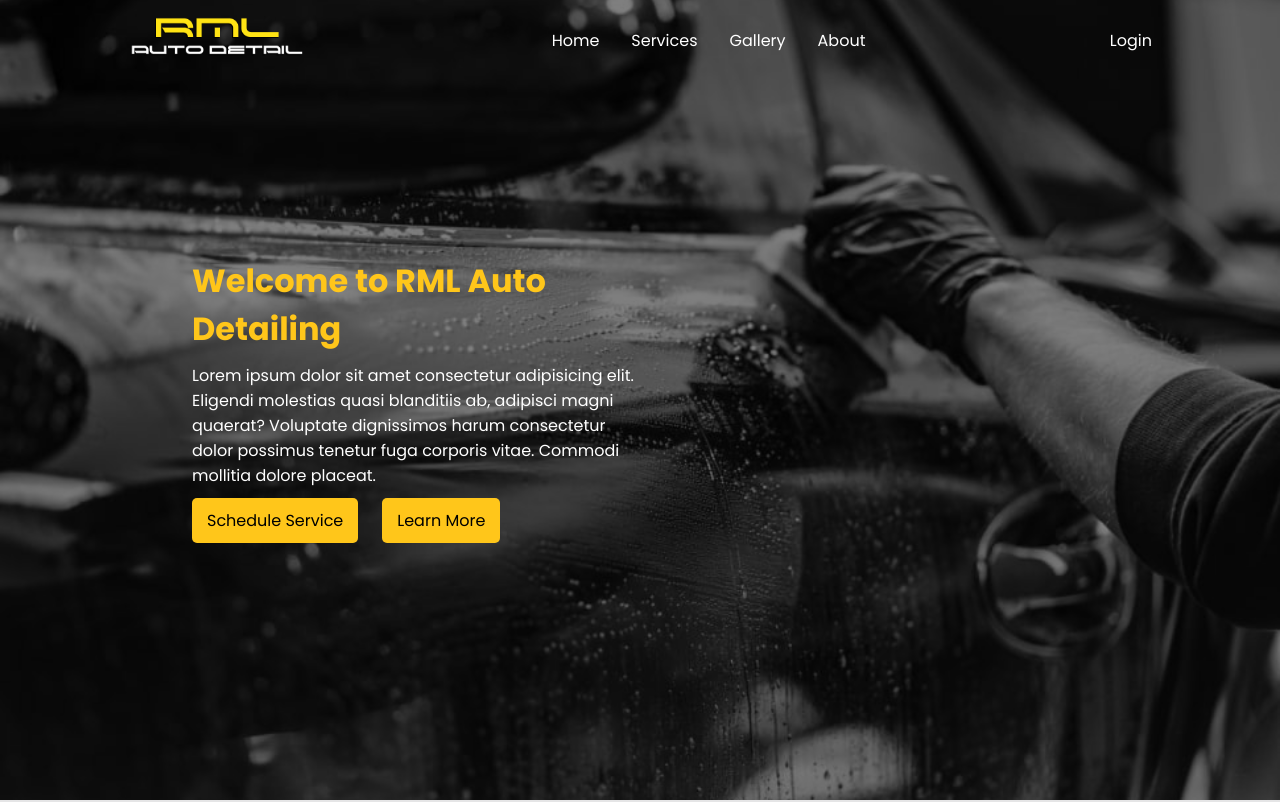
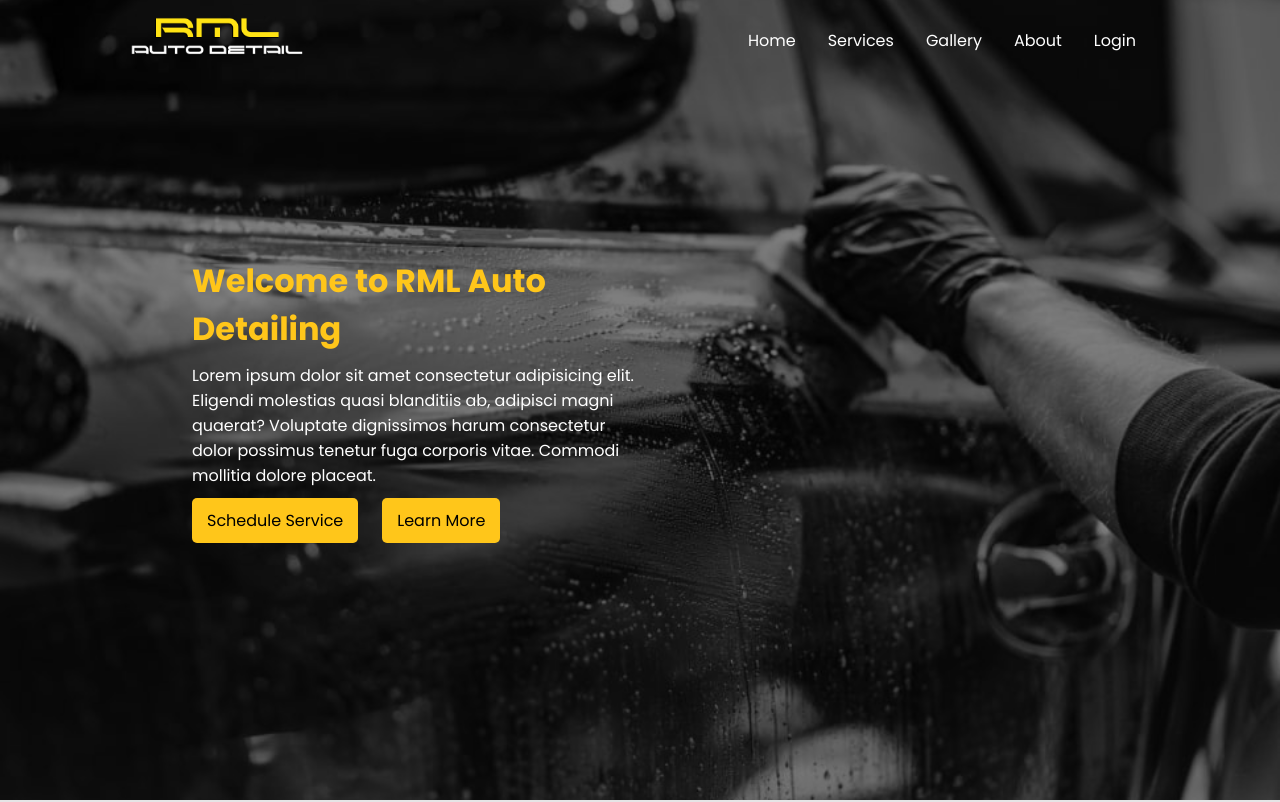
Before and after one commit to jjobrien15/rmlautodetailing, a React (Vite) app in the folder client/: page / in a window 1280 px wide. Shown: the top 802 px of the page. Built offline with nearby package versions, Linux system fonts and the light colour scheme.

Commit message:
Update Mobile Nav & Appointment

```diff
--- a/client/src/components/Navbar.jsx
+++ b/client/src/components/Navbar.jsx
@@ -7,6 +7,7 @@ import { FontAwesomeIcon } from '@fortawesome/react-fontawesome';
 import { faBars, faMultiply } from '@fortawesome/free-solid-svg-icons';
 import { useGetUserID } from "../hooks/useGetUserID";
 import axios from "axios";
+import "../stylesheets/navbar.scss"
 
 const Navbar = () => {
   //State to check if scrolled away from top of page to add styling to navbar if moved
@@ -93,7 +94,6 @@ const ProfileMenu = [
 
   const handleProfileDropdown = () => {
     setProfileDropdown(!profileDropdown);
-    console.log(profileDropdown);
   }
 
    //Logout function clears access token from cookies
@@ -106,24 +106,21 @@ const ProfileMenu = [
   }
 
   return (
-    <nav className={`${scrolling || navCollapsed || profileDropdown ? "scrolling" : ""}`}>
+    <nav className={`${scrolling || navCollapsed ? "scrolling" : ""}`}>
 
       <div className="logo"><a href="/"><img src={RMLLogo} alt="RML Auto Detailing" /></a></div>
 
-      <ul className="navLinks">
-        {NavLinks.map((link) => (
-          <li key={link.name}><a href={link.href}>{link.name}</a></li>
-        ))}
-      </ul>
-
-      <ul className="profileLinks">
-      {!cookies.access_token ?
+      <ul className={`${navCollapsed ? "collapsed" : "navLinks"}`}>
+          {NavLinks.map((link) => (
+              <li key={link.name}><a href={link.href}>{link.name}</a></li>
+          ))}
+        {!cookies.access_token ?
             RightNavLinks.map((link) => (
               <li key={link.name}><a href={link.href}>{link.name}</a></li>
             ))
             :
           <li className="navProfileBtnLink">
-            <a href="/Profile/MyAppointments" className="navProfileBtn">My Profile</a>
+              <button className="navProfileBtn">My Profile </button>
               <div className="navProfileMenu">
                 {ProfileMenu.map((link, key) => (
                   <a className="navProfileMenuLink" key={key} href={link.href}>{link.name}</a>
@@ -133,30 +130,6 @@ const ProfileMenu = [
             </li>
         }
       </ul>
-
-
-
-
-      {/*<ul className={`${navCollapsed ? "collapsed" : "navLinks"}`}>
-          {NavLinks.map((link) => (
-              <li key={link.name}><a href={link.href}>{link.name}</a></li>
-          ))}
-        {!cookies.access_token ?
-            RightNavLinks.map((link) => (
-              <li key={link.name}><a href={link.href}>{link.name}</a></li>
-            ))
-            :
-          <li className="navProfileBtnLink">
-              <button className="navProfileBtn">Profile</button>
-              <div className="navProfileMenu">
-                {ProfileMenu.map((link, key) => (
-                  <a className="navProfileMenuLink" key={key} href={link.href}>{link.name}</a>
-                ))}
-                <a className="navProfileMenuLink" onClick={logout}>Logout</a>
-              </div>
-            </li>
-        }
-      </ul>*/}
 
       <button className="menuBtn" id="menuBtn"type="button" onClick={handleNavbarCollapse}>
           <FontAwesomeIcon icon={navCollapsed ? faMultiply : faBars} />
--- a/client/src/pages/login.jsx
+++ b/client/src/pages/login.jsx
@@ -55,7 +55,7 @@ const Login = () => {
       if(!response.data.message){
         setCookies("access_token", response.data.token);
         window.localStorage.setItem("userID", response.data.userID);
-        navigate("/Profile/Appointments");
+        navigate("/Profile/MyAppointments");
       }else{
         setErrorMessage(response.data.message);
       }
--- a/client/src/stylesheets/main.scss
+++ b/client/src/stylesheets/main.scss
@@ -70,82 +70,6 @@ a{
   background: var.$gold;
   border-radius: 100px;
 }
-
-
-
-nav{
-    position: fixed;
-    top: 0;
-    left: 0;
-    right: 0;
-    display: flex;
-    justify-content: space-between;
-    padding: 0 10%;
-    align-items: center;
-    font-weight: 400;
-    background-color: transparent;
-    transition: ease 0.3s all;
-    height: var.$responsive-nav-height;
-    .logo img{
-        height: 40px;
-    }
-
-    .menuBtn{
-        display: none;
-    }
-
-    ul{
-        display: flex;
-        align-items: center;
-        height: 100%;
-        gap: 2rem;
-        list-style-type: none;
-        li {
-            height: 100%;
-            a, .navProfileBtn{
-                display: flex;
-                align-items: center;
-                position: relative;
-                color: var.$white;
-                height: 100%;
-                transition: all 0.3s ease;
-                font-size: 1rem;
-                cursor: pointer;
-                &:hover{
-                    color: var.$gold;
-                }
-            }
-
-        }
-
-        .navProfileBtn{
-            border: none;
-            background-color: transparent;
-            cursor: pointer;
-        }
-        .navProfileMenu{
-            display: none;
-            border-radius: 0 0 1rem 1rem;
-            a{
-                padding: 1rem 2rem;
-
-                &:hover{
-                    color: var.$gold;
-                }
-            }
-        }
-        .navProfileBtnLink:hover .navProfileMenu{
-            position: absolute;
-            right: 1rem;
-            display: flex;
-            flex-direction: column;
-            flex: 1;
-            flex-wrap: nowrap;
-            box-shadow: 0 2px 5px var.$darkGray;
-            background-color: var.$darkGray;
-        }
-    }
-}//End Nav
 
 .scrollingSocials{
     background-color: var.$black;
@@ -236,34 +160,6 @@ nav{
     .container{
         padding: 10%;
     }
-    nav{
-        .collapsed{
-            position: fixed;
-            top: var.$responsive-nav-height;
-            left: 0;
-            width: 100%;
-            background-color: var.$darkGray;
-            display: flex;
-            flex-direction: column;
-            transition: all 0.3s ease;
-            padding: 2rem;
-        }
-        .scrollingResponsiveNav{
-            background-color: var.$black;
-        }
-        .navLinks{
-            display: none;
-            transition: all 0.3s ease;
-        }
-        .menuBtn{
-            display: block;
-            background-color: transparent;
-            border: none;
-            padding: 1rem;
-            color: var.$white;
-            font-size: 1.5rem;
-        }
-    }
     .footer{
         .footerContent{
             display: flex;
--- /dev/null
+++ b/client/src/stylesheets/navbar.scss
@@ -0,0 +1,128 @@
+@use "globalVariables.scss" as var;
+
+
+
+nav{
+    position: fixed;
+    top: 0;
+    left: 0;
+    right: 0;
+    display: flex;
+    justify-content: space-between;
+    align-items: center;
+    padding: 0 10%;
+    font-weight: 400;
+    background-color: transparent;
+    height: var.$responsive-nav-height;
+    .logo img{
+        height: 40px;
+    }
+
+    .menuBtn{
+        display: none;
+    }
+
+    ul{
+        height: 100%;
+        display: flex;
+        align-items: center;
+        list-style-type: none;
+
+        li {
+            height: 100%;
+            width: 100%;
+
+            a, .navProfileBtn{
+                display: flex;
+                justify-content: center;
+                align-items: center;
+                position: relative;
+                color: var.$white;
+                height: 100%;
+                transition: all 0.3s ease;
+                font-size: 1rem;
+                padding:1rem;
+                cursor: pointer;
+                &:hover{
+                    color: var.$darkGray;
+                    background-color: var.$gold;
+                }
+            }
+
+        }
+
+        .navProfileBtn{
+            border: none;
+            background-color: transparent;
+            cursor: pointer;
+        }
+
+        .navProfileMenu{
+            display: none;
+            border-radius: 0 0 0.25rem 0.25rem;
+            .navProfileMenuLink{
+                padding: 1rem 2rem;
+                color: var.$white;
+                &:hover{
+                    color: var.$darkGray;
+                    background-color: var.$gold;
+                }
+            }
+        }
+        .navProfileBtnLink{
+            &:hover .navProfileMenu{
+                position: fixed;
+                display: flex;
+                flex-direction: column;
+                flex: 1;
+                flex-wrap: nowrap;
+                background-color: var.$darkGray;
+            }
+        }
+    }
+}//End Nav
+
+@media screen and (max-width: var.$responsive-width) {
+    nav{
+        .navLinks{
+            display: none;
+        }
+        .collapsed{
+            position: absolute;
+            top: var.$responsive-nav-height;
+            left: 0;
+            width: 100%;
+            height: auto;
+            background-color: var.$darkGray;
+            display: flex;
+            flex-direction: column;
+            transition: all 0.3s ease;
+        }
+        .navProfileBtn{
+            width: 100%;
+            text-align: center;
+            &:hover .navProfileMenu{
+                display: flex;
+                flex-direction: column;
+                align-items: center;
+                box-shadow: 0 2px 5px var.$darkGray;
+                background-color: var.$gray;
+            }
+        }
+        .scrollingResponsiveNav{
+            background-color: var.$black;
+        }
+        .menuBtn{
+            display: block;
+            background-color: transparent;
+            border: none;
+            padding: 1rem;
+            color: var.$white;
+            font-size: 1.5rem;
+            transition: all 0.3s ease;
+            &:hover{
+                color: var.$gold;
+            }
+        }
+    }
+}
```
